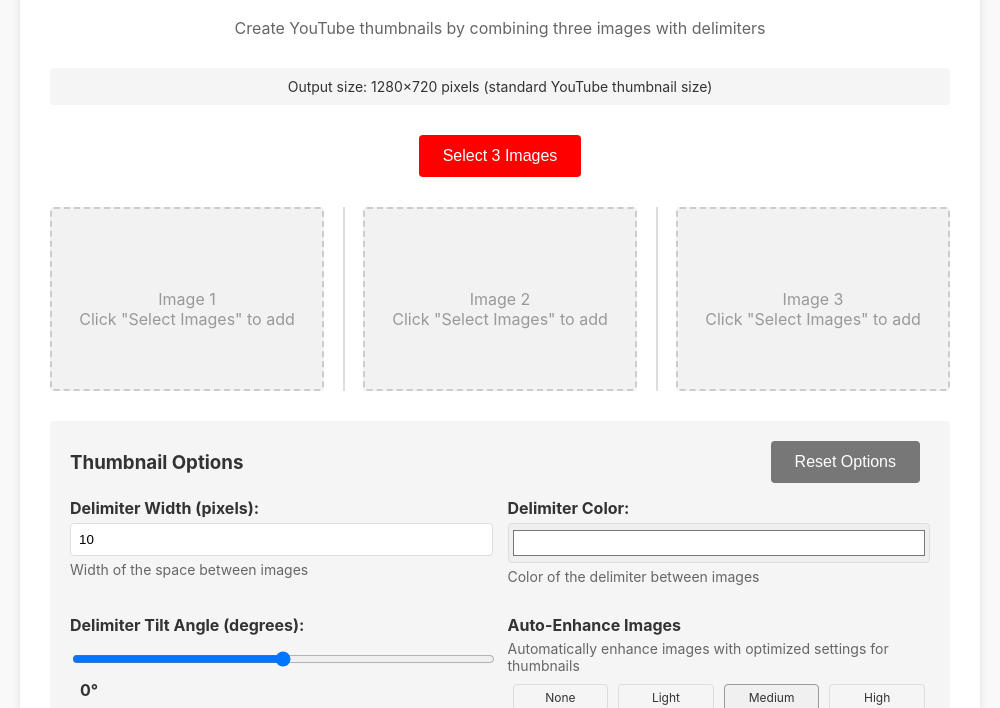
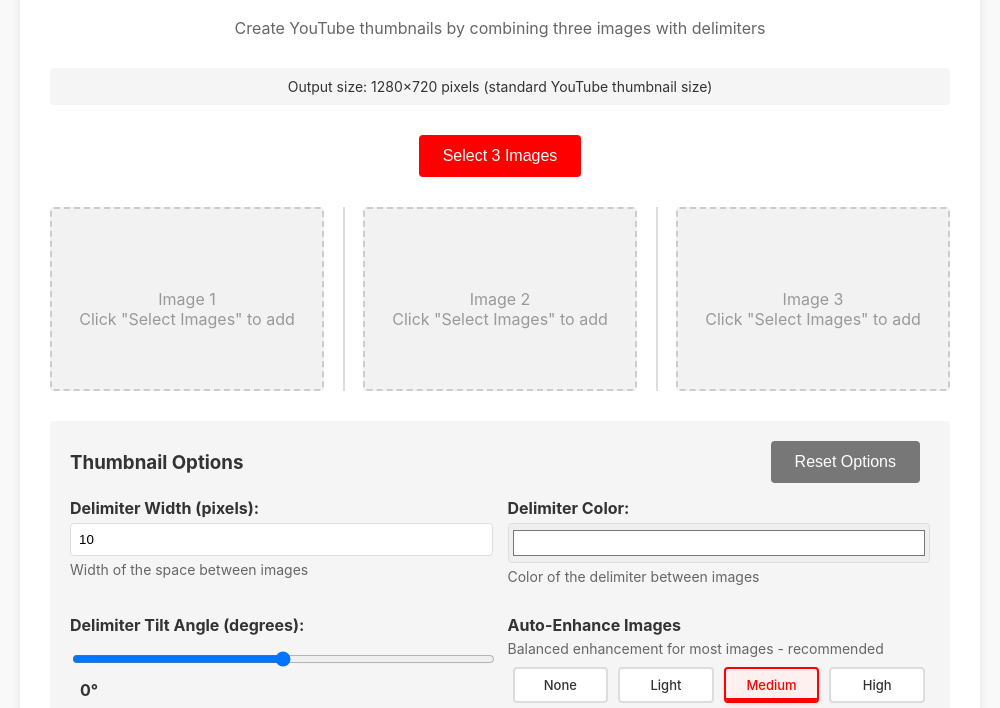
Before and after one commit to pH-7/YouTube-Thumbnail-Creator, an Electron app: page index.html in a window 1000 px wide. Both pictures are taken after a click on the button "Reset Options". Shown: the part 92-800 px from the top of the page. Drawn offline with Linux system fonts and the light colour scheme.

Commit message:
Clearer & Appealing UX for Auto-Enhance option buttons, with annomated transition

```diff
--- a/index.html
+++ b/index.html
@@ -305,18 +305,51 @@
     .enhance-preview-item {
       flex: 1;
       text-align: center;
-      padding: 5px;
-      border: 1px solid #ddd;
+      padding: 8px;
+      border: 2px solid #ddd;
       border-radius: 4px;
       margin: 0 5px;
-      font-size: 12px;
+      font-size: 13px;
+      font-weight: 500;
       cursor: pointer;
-      transition: all 0.2s;
+      transition: all 0.25s ease;
+      position: relative;
+      overflow: hidden;
+      background-color: #fff;
+      /* Standard property for cross-browser compatibility */
+      appearance: none;
+      -webkit-appearance: none;
+      -moz-appearance: none;
     }
 
-    .enhance-preview-item:hover, .enhance-preview-item.active {
-      background-color: #f0f0f0;
-      border-color: #999;
+    .enhance-preview-item:hover {
+      border-color: #cc0000;
+      background-color: #fff7f7;
+      transform: translateY(-1px);
+    }
+
+    .enhance-preview-item.active {
+      border-color: #ff0000;
+      background-color: #fff0f0;
+      color: #ff0000;
+      box-shadow: 0 2px 4px rgba(255, 0, 0, 0.1);
+    }
+
+    .enhance-preview-item::after {
+      content: "";
+      position: absolute;
+      bottom: 0;
+      left: 0;
+      right: 0;
+      height: 3px;
+      background-color: #ff0000;
+      transform: scaleX(0);
+      transition: transform 0.25s ease;
+      transform-origin: center;
+    }
+
+    .enhance-preview-item.active::after {
+      transform: scaleX(1);
     }
 
     .enhance-preview-item img {
@@ -548,16 +581,43 @@
       updateDelimiterPreview();
     });
 
-    // Update enhance level preview selection
+    // Update enhance level preview selection with animation
     function updateEnhancePreviewSelection(level) {
+      const prevActive = document.querySelector('.enhance-preview-item.active');
+
       enhancePreviewItems.forEach(item => {
         if (item.dataset.level === level) {
+          // Add a small animation for better feedback
           item.classList.add('active');
+          item.style.transition = 'all 0.25s ease';
+          item.animate([
+            { transform: 'scale(0.95)' },
+            { transform: 'scale(1.05)' },
+            { transform: 'scale(1)' }
+          ], {
+            duration: 300,
+            easing: 'ease-out'
+          });
         } else {
           item.classList.remove('active');
         }
       });
+
       enhanceLevelSelect.value = level;
+
+      // Update preview message based on level
+      const helpText = document.querySelector('.form-group:has(#enhanceLevel) .help-text');
+
+      if (helpText) {
+        const messages = {
+          none: 'No enhancement applied to images',
+          light: 'Subtle enhancement for already high-quality images',
+          medium: 'Balanced enhancement for most images - recommended',
+          high: 'Strong enhancement to make images pop on YouTube'
+        };
+
+        helpText.innerHTML = messages[level] || 'Automatically enhance images with optimized settings';
+      }
     }
 
     // Handle enhance preview clicks
```
